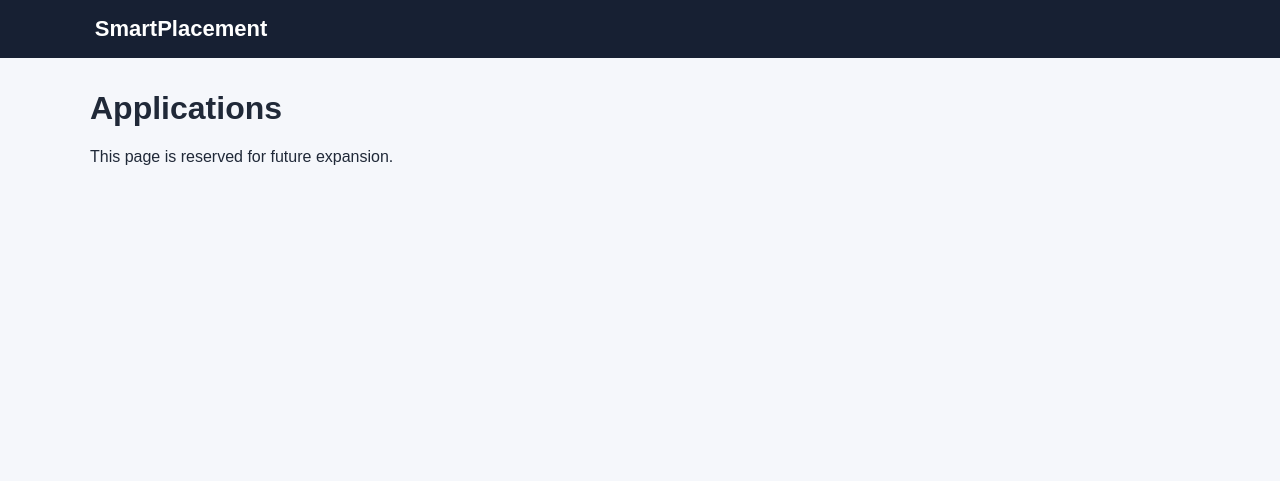
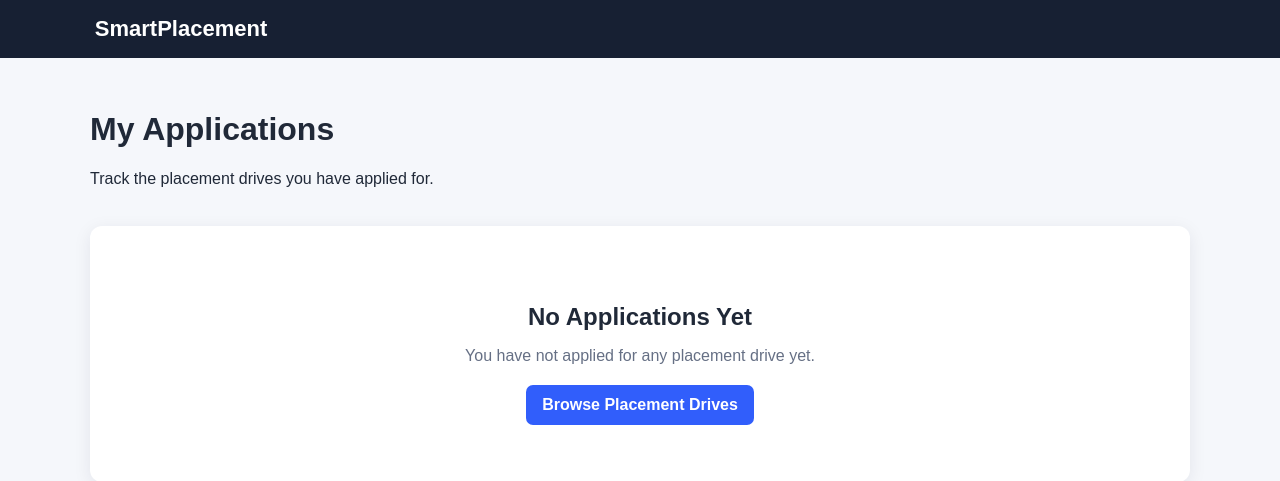
Before and after one commit to rItEsHGarG003/SmartPlacement-DBMS, a Flask app: template templates/applications.html in a window 1280 px wide. Shown: the top 481 px of the page. Run offline with Flask 3, Linux system fonts and the light colour scheme; the template is opened without the code that fills it, so the values that code supplies are empty.

Commit message:
Add applications page UI

```diff
--- a/static/style.css
+++ b/static/style.css
@@ -174,3 +174,66 @@ th { background: #f4f6fa; }
     margin: 7px 0;
     }
 }
+
+
+
+.application-summary {
+    display: inline-flex;
+    flex-direction: column;
+    min-width: 180px;
+    padding: 16px 20px;
+    margin-bottom: 20px;
+    background: #f4f6fa;
+    border-radius: 10px;
+}
+
+.application-summary strong {
+    font-size: 28px;
+}
+
+.application-summary span {
+    color: #667085;
+    margin-top: 4px;
+}
+
+.application-table-wrapper {
+    width: 100%;
+    overflow-x: auto;
+}
+
+.application-table {
+    min-width: 600px;
+}
+
+.badge.shortlisted {
+    background: #fff4cf;
+    color: #8a6500;
+}
+
+.empty-state {
+    text-align: center;
+    padding: 35px 20px;
+}
+
+.empty-state h2 {
+    margin-bottom: 8px;
+}
+
+.empty-state p {
+    color: #667085;
+    margin-bottom: 20px;
+}
+
+.button-link {
+    display: inline-block;
+    padding: 11px 16px;
+    background: #315efb;
+    color: white;
+    text-decoration: none;
+    border-radius: 7px;
+    font-weight: bold;
+}
+
+.button-link:hover {
+    opacity: .9;
+}
--- a/templates/applications.html
+++ b/templates/applications.html
@@ -1,5 +1,92 @@
 {% extends "base.html" %}
+
+{% block title %}My Applications | SmartPlacement{% endblock %}
+
 {% block content %}
-<h1>Applications</h1>
-<p>This page is reserved for future expansion.</p>
+
+<div class="page-heading">
+    <div>
+        <h1>My Applications</h1>
+        <p>Track the placement drives you have applied for.</p>
+    </div>
+</div>
+
+<section class="card">
+
+    {% if applications %}
+
+        <div class="application-summary">
+            <strong>{{ applications|length }}</strong>
+            <span>Total Applications</span>
+        </div>
+
+        <div class="application-table-wrapper">
+            <table class="application-table">
+                <thead>
+                    <tr>
+                        <th>Company</th>
+                        <th>Role</th>
+                        <th>Status</th>
+                    </tr>
+                </thead>
+
+                <tbody>
+                    {% for application in applications %}
+
+                    <tr>
+                        <td>
+                            <strong>{{ application.company_name }}</strong>
+                        </td>
+
+                        <td>
+                            {{ application.role }}
+                        </td>
+
+                        <td>
+                            {% if application.status == "Selected" %}
+                                <span class="badge success">
+                                    Selected
+                                </span>
+
+                            {% elif application.status == "Rejected" %}
+                                <span class="badge danger">
+                                    Rejected
+                                </span>
+
+                            {% elif application.status == "Shortlisted" %}
+                                <span class="badge shortlisted">
+                                    Shortlisted
+                                </span>
+
+                            {% else %}
+                                <span class="badge">
+                                    {{ application.status }}
+                                </span>
+                            {% endif %}
+                        </td>
+                    </tr>
+
+                    {% endfor %}
+                </tbody>
+            </table>
+        </div>
+
+    {% else %}
+
+        <div class="empty-state">
+            <h2>No Applications Yet</h2>
+
+            <p>
+                You have not applied for any placement drive yet.
+            </p>
+
+            <a class="button-link" href="{{ url_for('dashboard') }}">
+                Browse Placement Drives
+            </a>
+        </div>
+
+    {% endif %}
+
+</section>
+
 {% endblock %}
--- a/templates/base.html
+++ b/templates/base.html
@@ -15,6 +15,7 @@
             <a href="{{ url_for('admin') }}">Admin</a>
         {% else %}
             <a href="{{ url_for('dashboard') }}">Dashboard</a>
+            <a href="{{ url_for('applications') }}">Applications</a>
         {% endif %}
         <a href="{{ url_for('logout') }}">Logout</a>
     </nav>
```
